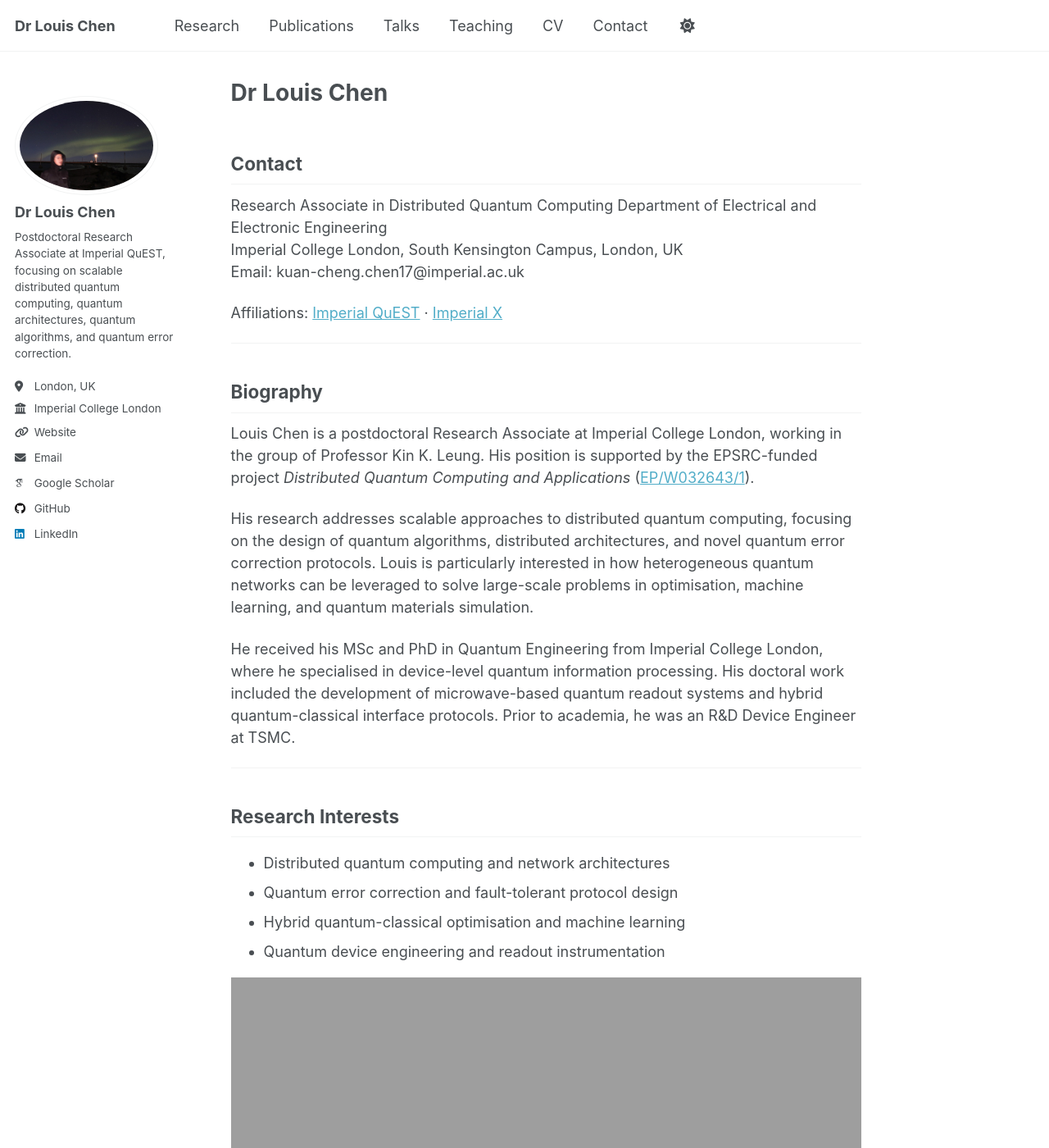
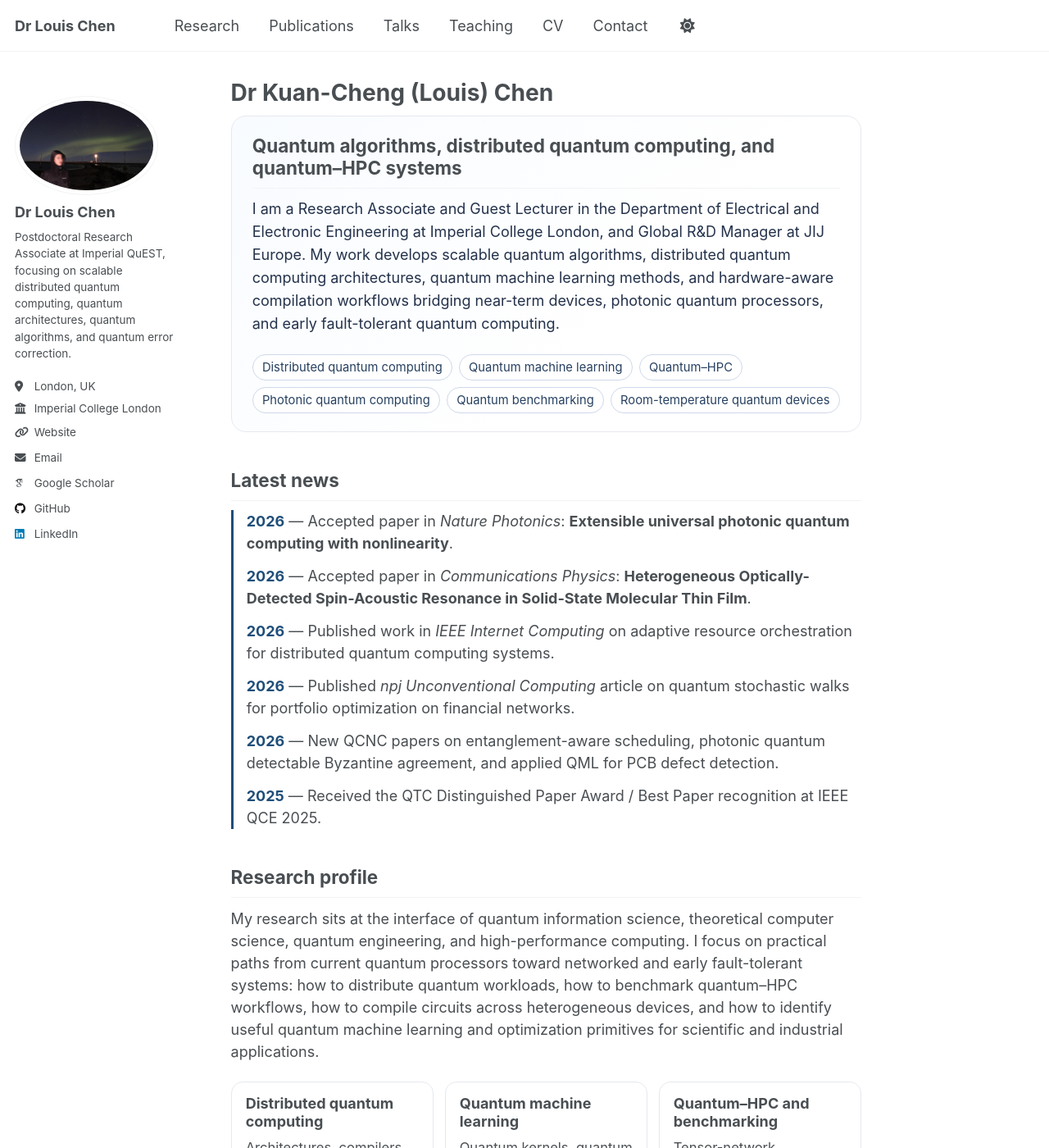
Before and after one commit to Louisanity/louisanity.github.io, a Jekyll site: the page built from _pages/about.md, in a window 1280 px wide and 1400 px high. Shown: the whole window at 82% size. Built offline with Jekyll 4.4.1, drawn with Linux system fonts in a browser that asks for light colours; some web fonts are replaced; some of the changed text lies outside the part shown.

Commit message:
Update about.md

```diff
--- a/_pages/about.md
+++ b/_pages/about.md
@@ -1,83 +1,112 @@
 ---
 permalink: /
-title: "Dr Louis Chen"
+title: "Dr Kuan-Cheng (Louis) Chen"
 author_profile: true
 redirect_from:
   - /about/
   - /about.html
 ---
 
+<style>
+.home-hero {
+  border: 1px solid #e6e8ef;
+  border-radius: 18px;
+  padding: 1.2rem 1.4rem;
+  background: linear-gradient(135deg, #f8fbff 0%, #ffffff 64%);
+  margin-bottom: 1.25rem;
+}
+.home-hero h2 { margin-top: 0; }
+.home-tagline { font-size: 1.05rem; line-height: 1.55; color: #24324b; }
+.pill-row { display: flex; flex-wrap: wrap; gap: .45rem; margin-top: .75rem; }
+.pill { border: 1px solid #cfd8ea; border-radius: 999px; padding: .22rem .62rem; font-size: .82rem; background: #fff; color: #274060; }
+.news-list { border-left: 3px solid #1f4e79; padding-left: .9rem; }
+.news-item { margin-bottom: .72rem; }
+.news-date { font-weight: 700; color: #1f4e79; }
+.grid-cards { display: grid; grid-template-columns: repeat(auto-fit, minmax(225px, 1fr)); gap: .75rem; margin: 1rem 0; }
+.card { border: 1px solid #e6e8ef; border-radius: 14px; padding: .85rem .95rem; background: #fff; }
+.card h3 { margin-top: 0; font-size: 1rem; }
+.card p { margin-bottom: 0; font-size: .92rem; line-height: 1.45; }
+.metric-row { display: grid; grid-template-columns: repeat(auto-fit, minmax(150px, 1fr)); gap: .65rem; margin: 1rem 0; }
+.metric { border: 1px solid #e6e8ef; border-radius: 14px; padding: .75rem .85rem; background: #fbfcff; }
+.metric strong { display: block; font-size: 1.1rem; color: #1f4e79; }
+.small-note { color: #6b7280; font-size: .88rem; }
+</style>
+
+<div class="home-hero">
+  <h2>Quantum algorithms, distributed quantum computing, and quantum–HPC systems</h2>
+  <p class="home-tagline">
+    I am a Research Associate and Guest Lecturer in the Department of Electrical and Electronic Engineering at Imperial College London, and Global R&amp;D Manager at JIJ Europe. My work develops scalable quantum algorithms, distributed quantum computing architectures, quantum machine learning methods, and hardware-aware compilation workflows bridging near-term devices, photonic quantum processors, and early fault-tolerant quantum computing.
+  </p>
+  <div class="pill-row">
+    <span class="pill">Distributed quantum computing</span>
+    <span class="pill">Quantum machine learning</span>
+    <span class="pill">Quantum–HPC</span>
+    <span class="pill">Photonic quantum computing</span>
+    <span class="pill">Quantum benchmarking</span>
+    <span class="pill">Room-temperature quantum devices</span>
+  </div>
+</div>
+
+## Latest news
+
+<div class="news-list">
+  <div class="news-item"><span class="news-date">2026</span> — Accepted paper in <em>Nature Photonics</em>: <strong>Extensible universal photonic quantum computing with nonlinearity</strong>.</div>
+  <div class="news-item"><span class="news-date">2026</span> — Accepted paper in <em>Communications Physics</em>: <strong>Heterogeneous Optically-Detected Spin-Acoustic Resonance in Solid-State Molecular Thin Film</strong>.</div>
+  <div class="news-item"><span class="news-date">2026</span> — Published work in <em>IEEE Internet Computing</em> on adaptive resource orchestration for distributed quantum computing systems.</div>
+  <div class="news-item"><span class="news-date">2026</span> — Published <em>npj Unconventional Computing</em> article on quantum stochastic walks for portfolio optimization on financial networks.</div>
+  <div class="news-item"><span class="news-date">2026</span> — New QCNC papers on entanglement-aware scheduling, photonic quantum detectable Byzantine agreement, and applied QML for PCB defect detection.</div>
+  <div class="news-item"><span class="news-date">2025</span> — Received the QTC Distinguished Paper Award / Best Paper recognition at IEEE QCE 2025.</div>
+</div>
+
+## Research profile
+
+My research sits at the interface of quantum information science, theoretical computer science, quantum engineering, and high-performance computing. I focus on practical paths from current quantum processors toward networked and early fault-tolerant systems: how to distribute quantum workloads, how to benchmark quantum–HPC workflows, how to compile circuits across heterogeneous devices, and how to identify useful quantum machine learning and optimization primitives for scientific and industrial applications.
+
+<div class="grid-cards">
+  <div class="card">
+    <h3>Distributed quantum computing</h3>
+    <p>Architectures, compilers, entanglement scheduling, consensus protocols, and resource orchestration for modular quantum processors and quantum networks.</p>
+  </div>
+  <div class="card">
+    <h3>Quantum machine learning</h3>
+    <p>Quantum kernels, quantum neural networks, photonic QML, parameter-efficient learning, and quantum-enhanced models for climate, finance, sensing, and scientific data.</p>
+  </div>
+  <div class="card">
+    <h3>Quantum–HPC and benchmarking</h3>
+    <p>Tensor-network simulation, large-qubit QML validation, compiler-aware metrics, application-driven benchmarks, and performance evaluation across quantum and classical resources.</p>
+  </div>
+  <div class="card">
+    <h3>Quantum devices and interfaces</h3>
+    <p>Room-temperature molecular spin systems, microwave readout, spin–acoustic resonance, and hybrid spin–photon–phonon platforms for quantum sensing and information processing.</p>
+  </div>
+</div>
+
+## Selected highlights
+
+<div class="metric-row">
+  <div class="metric"><strong>40+ publications</strong><span>Quantum computing, QML, networks, devices, and quantum–HPC.</span></div>
+  <div class="metric"><strong>Nature Photonics</strong><span>Accepted work on extensible universal photonic quantum computing.</span></div>
+  <div class="metric"><strong>QCE Best Paper</strong><span>Recognised for quantum-enhanced and distributed quantum computing research.</span></div>
+  <div class="metric"><strong>Global R&amp;D</strong><span>Industrial quantum algorithm development and benchmarking at JIJ Europe.</span></div>
+</div>
+
+## Selected publications
+
+- S. Yu, J. Sun, K.-C. Chen, et al., “Extensible universal photonic quantum computing with nonlinearity,” <em>Nature Photonics</em>, 2026 (accepted).
+- K.-C. Chen, C.-Y. Liu, Y. Shang, F. Burt, and K. K. Leung, “Distributed Quantum Neural Networks on Distributed Photonic Quantum Computing,” <em>IEEE QCE</em>, 2025.
+- K.-C. Chen, F. Burt, N. K. Panigrahy, and K. K. Leung, “Adaptive Resource Orchestration for Distributed Quantum Computing Systems,” <em>IEEE Internet Computing</em>, 2026.
+- Y.-J. Chang, W.-T. Wang, Y.-Y. Wang, C.-Y. Liu, K.-C. Chen, and C.-R. Chang, “Quantum Stochastic Walks for Portfolio Optimization,” <em>npj Unconventional Computing</em>, 2026.
+- K.-C. Chen, Y. Wen, X. Xu, M. Attwood, J. Xu, C. Fu, S. Ramadan, S. Yu, S. Heutz, and M. Oxborrow, “Heterogeneous Optically-Detected Spin-Acoustic Resonance in Solid-State Molecular Thin Film,” <em>Communications Physics</em>, 2026 (accepted).
+- K.-C. Chen and M. Oxborrow, “Overcoming the Thermal-Noise Limit of Microwave Measurements by Precooling with an Active Cold Load,” <em>Physical Review Applied</em>, 2025.
+
+See the full [publications list](/publications/) and [CV](/cv/).
+
 ## Contact
 
-Research Associate in Distributed Quantum Computing
-Department of Electrical and Electronic Engineering
-Imperial College London, South Kensington Campus, London, UK
-Email: kuan-cheng.chen17@imperial.ac.uk
+**Dr Kuan-Cheng (Louis) Chen**
+Department of Electrical and Electronic Engineering, Imperial College London
+Imperial QuEST — Centre for Quantum Engineering, Science and Technology
+Email: `kc2816@ic.ac.uk`
+Profiles: [Imperial College London](https://profiles.imperial.ac.uk/) · [Google Scholar](https://scholar.google.com/citations?user=KoUPm0MAAAAJ&hl=en) · [GitHub](https://github.com/Louisanity) · [LinkedIn](https://www.linkedin.com/in/louis-chen-801214109/)
 
-Affiliations: [Imperial QuEST](https://www.imperial.ac.uk/quantum-engineering-science-technology/) · [Imperial X](https://ix.imperial.ac.uk/)
-
----
-
-## Biography
-
-Louis Chen is a postdoctoral Research Associate at Imperial College London, working in the group of Professor Kin K. Leung. His position is supported by the EPSRC-funded project *Distributed Quantum Computing and Applications* ([EP/W032643/1](https://gtr.ukri.org/projects?ref=EP%2FW032643%2F1)).
-
-His research addresses scalable approaches to distributed quantum computing, focusing on the design of quantum algorithms, distributed architectures, and novel quantum error correction protocols. Louis is particularly interested in how heterogeneous quantum networks can be leveraged to solve large-scale problems in optimisation, machine learning, and quantum materials simulation.
-
-He received his MSc and PhD in Quantum Engineering from Imperial College London, where he specialised in device-level quantum information processing. His doctoral work included the development of microwave-based quantum readout systems and hybrid quantum-classical interface protocols. Prior to academia, he was an R&D Device Engineer at TSMC.
-
----
-
-## Research Interests
-
-- Distributed quantum computing and network architectures
-- Quantum error correction and fault-tolerant protocol design
-- Hybrid quantum-classical optimisation and machine learning
-- Quantum device engineering and readout instrumentation
-
-<p align="center">
-  <img src="https://louisanity.github.io/images/research_outline.jpg" alt="Research outline showing QaaS model, distributed entanglement, tensor network simulation, and modular compilation strategies." width="800">
-</p>
-
----
-
-## Education
-
-| Degree | Institution | Award Year |
-|--------|-------------|------|
-| PhD, Quantum Engineering | Imperial College London | 2024 |
-| MSc, Quantum Engineering | Imperial College London | 2018 |
-| BSc, Chemistry (Minor in Financial Engineering) | National Sun Yat-Sen University | 2017 |
-
----
-
-## Selected Awards and Honours
-
-- John Matthey PhD Prize, 2025
-- Imperial Global Fellow, 2024
-- TSMC Research Prize, 2022
-- National PhD Scholarship – Taiwan, 2021–2024
-- Third Prize, The Blaise Pascal Quantum Challenge, 2025
-- First Prize, Deloitte Quantum Climate Challenge, 2024
-
----
-
-## Recent Highlights
-
-- Published over 25 peer-reviewed articles in venues such as *Physical Review Applied*, *Advanced Quantum Technologies*, and *Optics Express*
-- First-author publication on resource-efficient compilation of distributed quantum circuits accepted at *IEEE ICCAD 2025*
-- Contributed to the winning team in the *Deloitte Quantum Climate Challenge 2024*, representing Imperial Quantum Society
-
-See [Publications](/publications/) and [CV](/cv/) for more.
-
----
-
-## Professional Service
-
-- Reviewer for journals including *Quantum Machine Intelligence*, *Quantum Information Processing*, *IEEE Transactions on Communications*, *Neurocomputing * and *Advanced Quantum Technologies*
-- Programme Committee Member for IEEE QCE 2025 and ICASSP 2025
-- Co-organiser of the INFOCOM QuNAP Workshop 2025 and the Globecom QC-CL Workshop 2025
-
----
-
-_Last updated: {{ site.time | date: "%B %Y" }}_
+<p class="small-note"><em>Last updated: {{ site.time | date: "%B %Y" }}</em></p>
```
